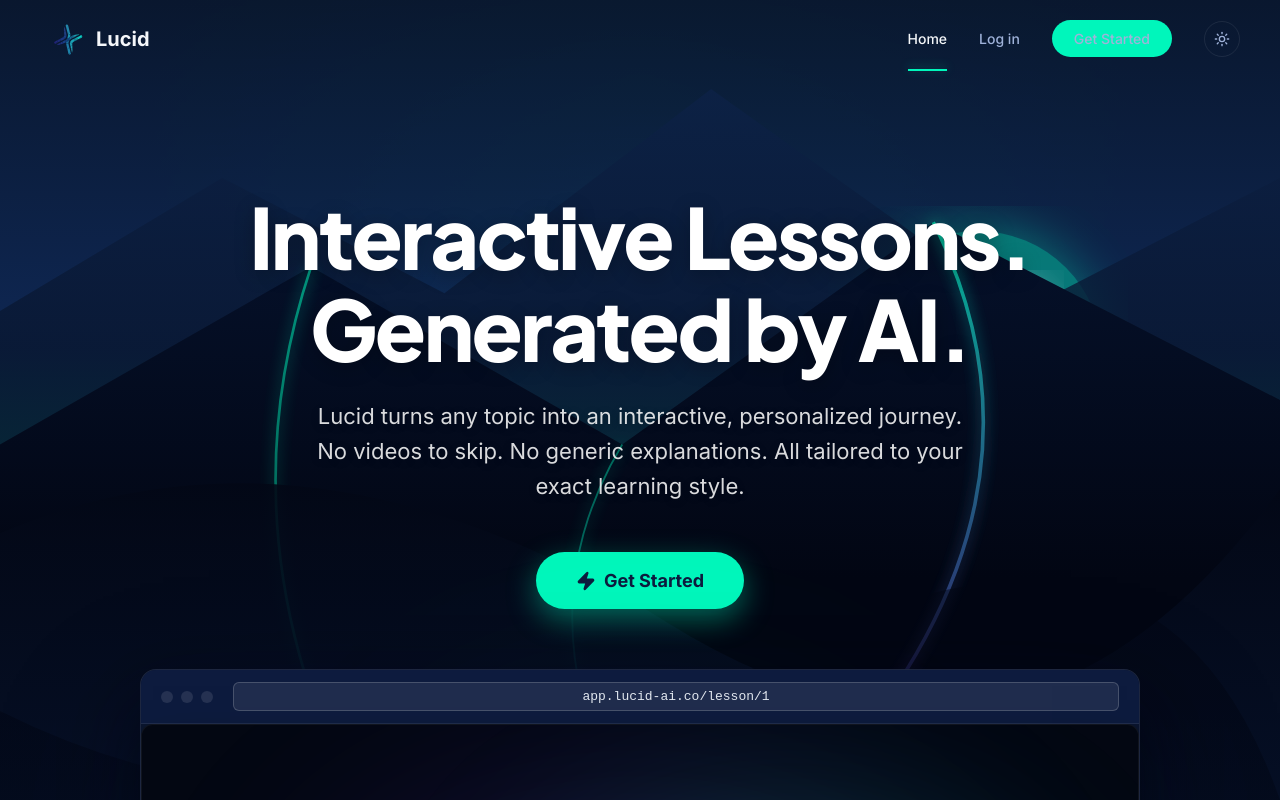
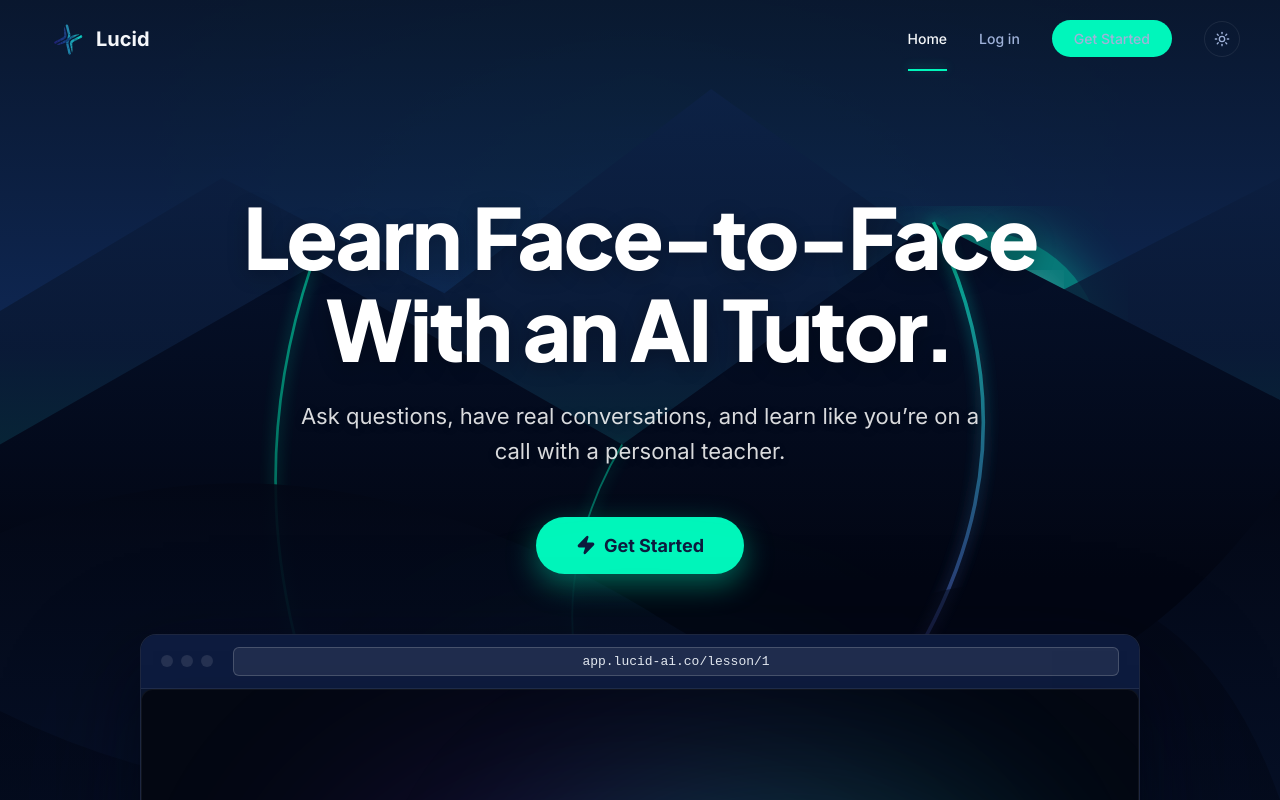
Before and after one commit to taa217/lucidwebsite, a React (Create React App) app: page / in a window 1280 px wide. Shown: the top 800 px of the page. Built offline with nearby package versions, Linux system fonts and the light colour scheme.

Commit message:
change headline

```diff
--- a/src/pages/Home.tsx
+++ b/src/pages/Home.tsx
@@ -405,8 +405,7 @@ export const Home = () => {
               animate={{ y: 0, opacity: 1 }}
               transition={{ delay: 0.3, duration: 0.8 }}
             >
-              Interactive Lessons. <br />
-              Generated by AI.
+              Learn Face-to-Face <br /> With an AI Tutor.
             </motion.h1>
 
             <motion.p
@@ -415,7 +414,7 @@ export const Home = () => {
               animate={{ y: 0, opacity: 1 }}
               transition={{ delay: 0.4, duration: 0.8 }}
             >
-              Lucid turns any topic into an interactive, personalized journey. No videos to skip. No generic explanations. All tailored to your exact learning style.
+              Ask questions, have real conversations, and learn like you’re on a call with a personal teacher.
             </motion.p>
 
             <motion.div
```
